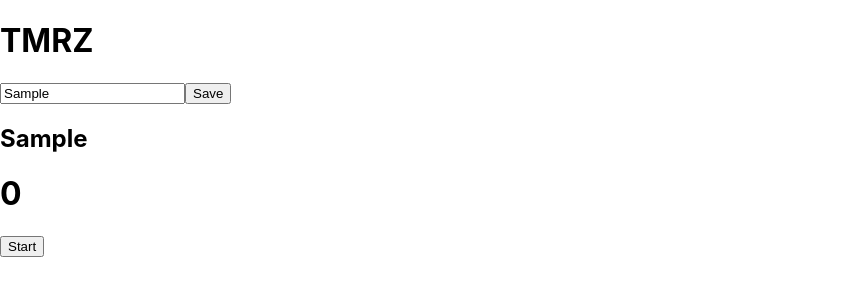
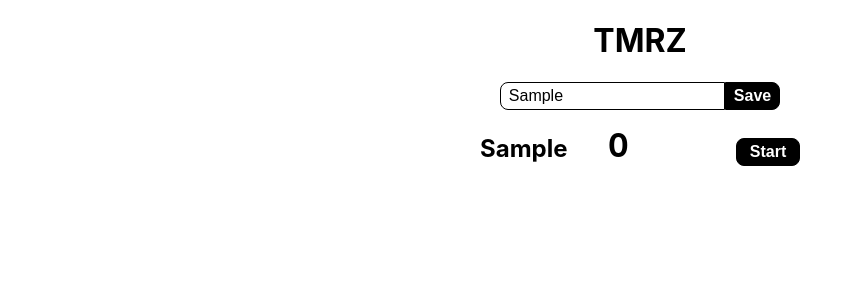
Before and after one commit to shah-a/few2.3-03-v2-redux-timers, a React (Vite) app: page / in a window 1280 px wide. Both pictures are taken after typing "Sample" into the empty fields and a click on the button "Save". Shown: the top 300 px of the page, without its empty margins (0-863 px from the left). Built offline with nearby package versions, Linux system fonts and the light colour scheme.

Commit message:
[Added] styles

```diff
--- /dev/null
+++ b/src/components/App.css
@@ -0,0 +1,5 @@
+.App {
+  display: flex;
+  flex-direction: column;
+  align-items: center;
+}
--- a/src/components/App.jsx
+++ b/src/components/App.jsx
@@ -1,3 +1,4 @@
+import './App.css';
 import NewTimer from './NewTimer';
 import TimersList from './TimersList';
 
--- /dev/null
+++ b/src/components/NewTimer/NewTimer.css
@@ -0,0 +1,18 @@
+.NewTimer input {
+  font-size: 1rem;
+  padding: 0.25rem 0.5rem;
+  border-radius: 0.5rem 0 0 0.5rem;
+  border: 1px solid;
+  margin: 0;
+}
+
+.NewTimer button {
+  font-size: 1rem;
+  padding: 0.25rem 0.5rem;
+  border-radius: 0 0.5rem 0.5rem 0;
+  border: 1px solid #000;
+  margin: 0;
+  background-color: #000;
+  color: #fff;
+  font-weight: bold;
+}
--- a/src/components/NewTimer/index.jsx
+++ b/src/components/NewTimer/index.jsx
@@ -1,5 +1,6 @@
 import { useState } from 'react';
 import { useDispatch } from 'react-redux';
+import './NewTimer.css';
 import { addTimer } from '../../actions';
 
 function NewTimer() {
--- /dev/null
+++ b/src/components/Timer/Timer.css
@@ -0,0 +1,28 @@
+.Timer {
+  width: 320px;
+  display: flex;
+  justify-content: space-between;
+  align-items: baseline;
+}
+
+.Timer h1 {
+  flex: 1;
+  margin: 1rem;
+  text-align: left;
+  font-variant-numeric: tabular-nums;
+}
+
+.Timer h2 {
+  flex: 1;
+}
+
+.Timer button {
+  padding: 0.25rem 0.5rem;
+  border-radius: 0.5rem;
+  border: 1px solid #000;
+  background-color: #000;
+  color: #fff;
+  font-size: 1rem;
+  font-weight: bold;
+  width: 4rem;
+}
--- a/src/components/Timer/index.jsx
+++ b/src/components/Timer/index.jsx
@@ -1,4 +1,5 @@
 import { useDispatch } from 'react-redux';
+import './Timer.css';
 import { toggleTimer } from '../../actions';
 
 function Timer({ timer, index }) {
```
